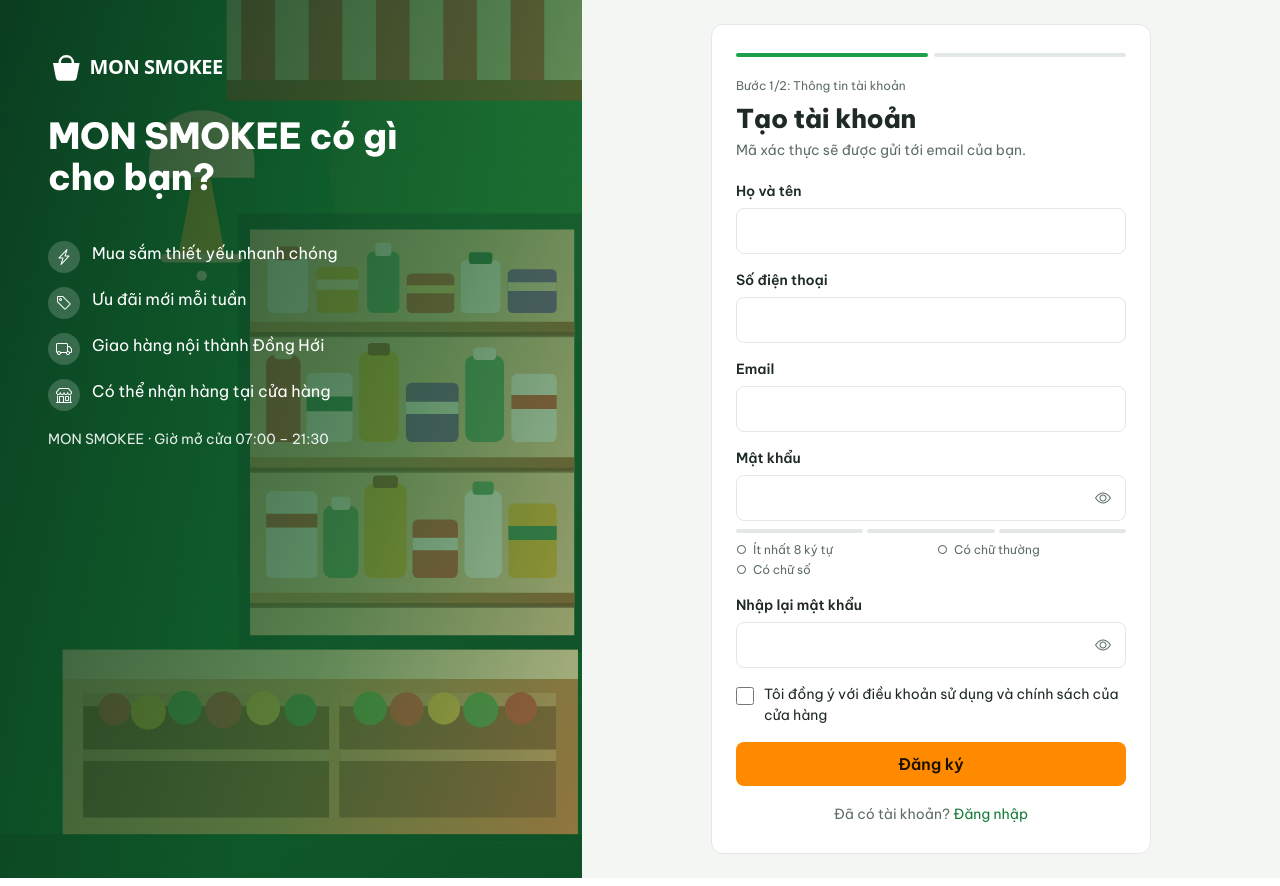
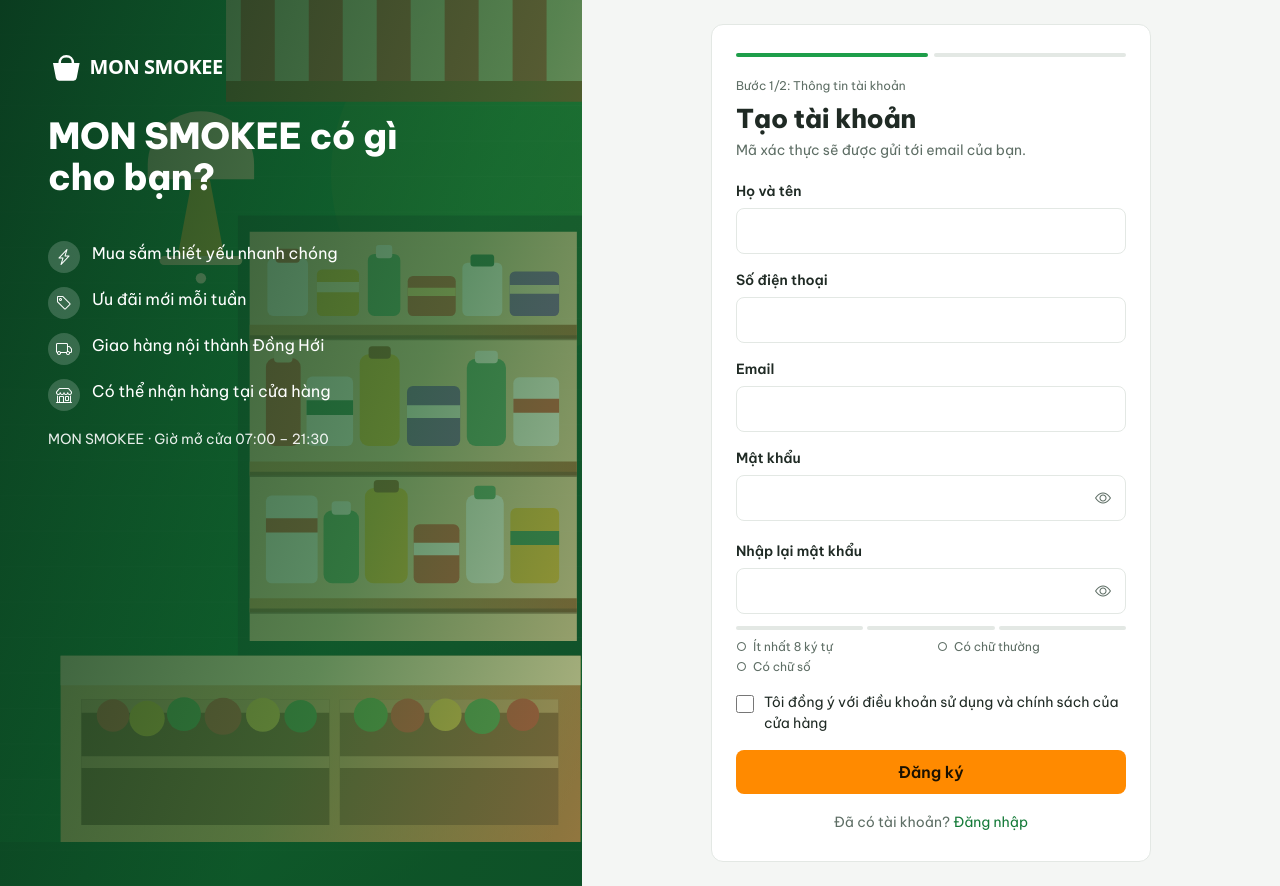
Before and after one commit to Monking-crypto/monsmokee-shop, a PHP site: page /dang-ky.html in a window 1280 px wide. Run offline with PHP 8.4, Linux system fonts and the light colour scheme.

Commit message:
Điều chỉnh bố cục form đăng ký
Đưa khối đánh giá mật khẩu xuống dưới hai ô mật khẩu, giữ nguyên logic kiểm tra.

Co-authored-by: Copilot <223556219+Copilot@users.noreply.github.com>

```diff
--- a/frontend/assets/css/auth.css
+++ b/frontend/assets/css/auth.css
@@ -38,7 +38,9 @@
 .auth__row{display:flex;justify-content:space-between;align-items:center;margin:-4px 0 16px;font-size:var(--fs-sm)}
 
 /* Đo độ mạnh mật khẩu */
-.pwm{margin-top:8px}
+.register-password-fields{display:grid;gap:16px}
+.register-password-fields .field{margin-bottom:0}
+.pwm{margin:8px 0 16px}
 .pwm__bar{display:grid;grid-template-columns:repeat(3,1fr);gap:4px}
 .pwm__bar span{height:4px;border-radius:2px;background:var(--ms-border)}
 .pwm[data-level="1"] .pwm__bar span:nth-child(-n+1){background:var(--ms-orange)}
--- a/frontend/dang-ky.html
+++ b/frontend/dang-ky.html
@@ -39,8 +39,11 @@
           <div class="field"><label for="ho_ten">Họ và tên</label><div class="field__box"><input id="ho_ten" name="ho_ten" type="text" autocomplete="name" maxlength="100"></div><p class="field__error" role="alert"></p></div>
           <div class="field"><label for="sdt">Số điện thoại</label><div class="field__box"><input id="sdt" name="so_dien_thoai" type="tel" inputmode="numeric" autocomplete="tel" maxlength="10"></div><p class="field__error" role="alert"></p></div>
           <div class="field"><label for="email">Email</label><div class="field__box"><input id="email" name="email" type="email" autocomplete="email" maxlength="150"></div><p class="field__error" role="alert"></p></div>
-          <div class="field"><label for="mk">Mật khẩu</label><div class="field__box"><input id="mk" name="mat_khau" type="password" autocomplete="new-password"></div><p class="field__error" role="alert"></p><div id="pwm"></div></div>
-          <div class="field"><label for="mk2">Nhập lại mật khẩu</label><div class="field__box"><input id="mk2" name="nhap_lai" type="password" autocomplete="new-password"></div><p class="field__error" role="alert"></p></div>
+          <div class="register-password-fields">
+            <div class="field"><label for="mk">Mật khẩu</label><div class="field__box"><input id="mk" name="mat_khau" type="password" autocomplete="new-password"></div><p class="field__error" role="alert"></p></div>
+            <div class="field"><label for="mk2">Nhập lại mật khẩu</label><div class="field__box"><input id="mk2" name="nhap_lai" type="password" autocomplete="new-password"></div><p class="field__error" role="alert"></p></div>
+          </div>
+          <div id="pwm"></div>
           <div class="field"><label class="field--check"><input id="terms" type="checkbox"><span>Tôi đồng ý với điều khoản sử dụng và chính sách của cửa hàng</span></label><p class="field__error" id="terms-err" role="alert"></p></div>
           <button id="reg-btn" class="ms-btn ms-btn--primary ms-btn--block" type="submit">Đăng ký</button>
         </form>
```
